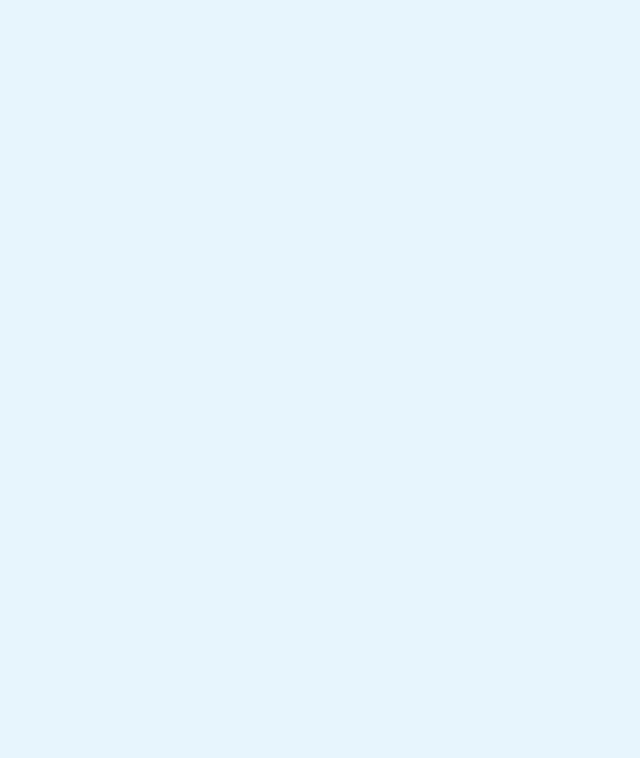
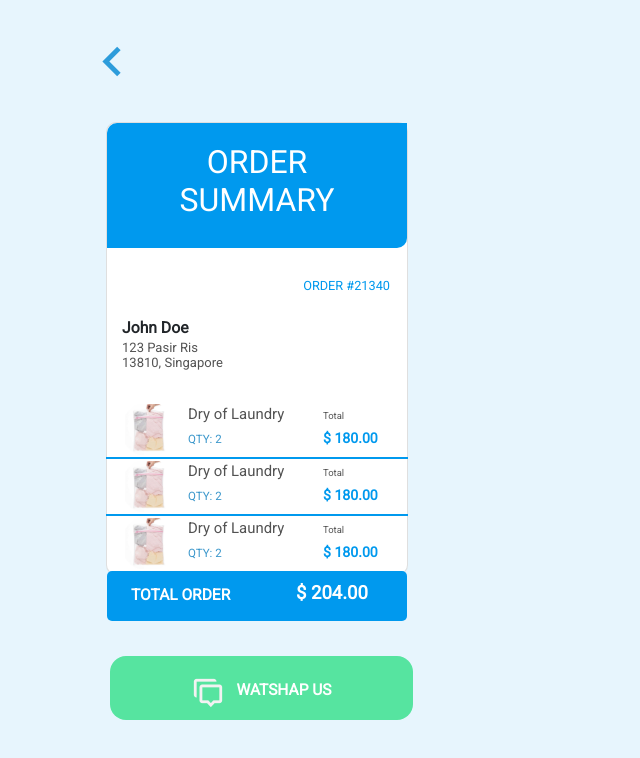
Before and after one commit to abdulmajid34/Technical-test-Pte-Ltd, a Vue app: page /invoice in a window 1280 px wide. Before the commit this address had no page. Shown: the top 758 px of the page, without its empty margins (0-640 px from the left). Built offline with nearby package versions, Linux system fonts and the light colour scheme.

Commit message:
feat: added layout invoice

```diff
--- a/src/components/LatestProduct.vue
+++ b/src/components/LatestProduct.vue
@@ -21,7 +21,8 @@
     export default {
         name: "LatestProduct",
         props: {
-            list: Object
+            list: Object,
+            idx: Number
         },
         methods: {
             moneyFormat(price) {
--- a/src/components/PreviousOrder.vue
+++ b/src/components/PreviousOrder.vue
@@ -30,6 +30,7 @@
                             180.00</span>
                     </div>
                     <div class="col-4">
+                        <router-link to="/invoice" style="text-decoration: none;">
                             <div class="p-4"
                                 style="background: linear-gradient(to bottom right ,#2D9CDB, #0099EE, #CAECFF); width: 90px; height: 96px;">
                                 <img src="../assets/images/note.png" style="width: 46px; height: 46px;" alt="invoice_img">
@@ -37,6 +38,7 @@
                                     style="font-size: 10.45px; line-height: 12.24px; font-weight: 500; color: #ffff; padding-top: 6px;">
                                     INVOICE</p>
                             </div>
+                        </router-link>
                     </div>
                 </div>
             </div>
--- a/src/router/index.js
+++ b/src/router/index.js
@@ -1,5 +1,6 @@
 import { createRouter, createWebHistory } from 'vue-router'
 import HomeView from '../views/HomeView.vue'
+import InvoicePage from '../views/InvoicePage.vue'
 
 const router = createRouter({
   history: createWebHistory(import.meta.env.BASE_URL),
@@ -10,13 +11,19 @@ const router = createRouter({
       component: HomeView
     },
     {
-      path: '/about',
-      name: 'about',
-      // route level code-splitting
-      // this generates a separate chunk (About.[hash].js) for this route
-      // which is lazy-loaded when the route is visited.
-      component: () => import('../views/AboutView.vue')
-    }
+      path: '/invoice',
+      name: 'invoice',
+      component: InvoicePage
+    },
+
+    // {
+    //   path: '/about',
+    //   name: 'about',
+    //   // route level code-splitting
+    //   // this generates a separate chunk (About.[hash].js) for this route
+    //   // which is lazy-loaded when the route is visited.
+    //   component: () => import('../views/AboutView.vue')
+    // }
   ]
 })
 
--- a/src/views/AboutView.vue
+++ /dev/null
@@ -1,15 +0,0 @@
-<template>
-  <div class="about">
-    <h1>This is an about page</h1>
-  </div>
-</template>
-
-<style>
-@media (min-width: 1024px) {
-  .about {
-    min-height: 100vh;
-    display: flex;
-    align-items: center;
-  }
-}
-</style>
--- a/src/views/HomeView.vue
+++ b/src/views/HomeView.vue
@@ -26,7 +26,7 @@
 
       <div class="card-product">
         <div v-for="(list, idx) in listProduct" :key="idx" class="card-content">
-          <LatestProduct :list="list" />
+          <LatestProduct :list="list" :idx="idx" />
         </div>
       </div>
     </div>
--- /dev/null
+++ b/src/views/InvoicePage.vue
@@ -0,0 +1,227 @@
+<template>
+    <section>
+        <div class="container">
+            <router-link to="/">
+                <div style="margin-top: 32px;">
+                    <img class="icon-chev" src="../assets/images/chevron_left.png"  alt="back_icon">
+                </div>
+            </router-link>
+
+            <div class="card card-style mx-4">
+                <div class="title-style">
+                    <h2 class="">ORDER SUMMARY</h2>
+                </div>
+
+                <div class="text-end order-style">
+                    <span>ORDER #21340</span>
+                </div>
+
+                <div style="margin-left: 15px; margin-top: 22.3px;">
+                    <span class="style-name">
+                        John Doe
+                    </span>
+                </div>
+                <div class="address-style">
+                    <span>123 Pasir Ris</span> <br>
+                    <span>13810, Singapore</span>
+                </div>
+
+                <div class="row" style="margin-top: 31px;">
+                    <div class="col-3">
+                        <div style="margin-left: 14px;">
+                            <img class="img-style-order" src="../assets/images/Mask_Group.png" alt="mask">
+                        </div>
+                    </div>
+                    <div class="col-5">
+                        <div>
+                            <span class="item-name-style">Dry of Laundry</span><br>
+                            <span class="qty-style" style="font-size: ;">QTY: 2</span>
+                        </div>
+                    </div>
+                    <div class="col-4">
+                        <div>
+                            <span class="total-style">Total</span><br>
+                            <span class="price-style">$ 180.00</span>
+                        </div>
+                    </div>
+
+                    <div style="margin-left: 11px; border: 1px solid #0099EE; width: 302px;"></div>
+                    <div class="col-3">
+                        <div style="margin-left: 14px;">
+                            <img class="img-style-order" src="../assets/images/Mask_Group.png" alt="mask">
+                        </div>
+                    </div>
+                    <div class="col-5">
+                        <div>
+                            <span class="item-name-style">Dry of Laundry</span><br>
+                            <span class="qty-style" style="font-size: ;">QTY: 2</span>
+                        </div>
+                    </div>
+                    <div class="col-4">
+                        <div>
+                            <span class="total-style">Total</span><br>
+                            <span class="price-style">$ 180.00</span>
+                        </div>
+                    </div>
+
+                    <div style="margin-left: 11px; border: 1px solid #0099EE; width: 302px;"></div>
+                    <div class="col-3">
+                        <div style="margin-left: 14px;">
+                            <img class="img-style-order" src="../assets/images/Mask_Group.png" alt="mask">
+                        </div>
+                    </div>
+                    <div class="col-5">
+                        <div>
+                            <span class="item-name-style">Dry of Laundry</span><br>
+                            <span class="qty-style" style="font-size: ;">QTY: 2</span>
+                        </div>
+                    </div>
+                    <div class="col-4">
+                        <div>
+                            <span class="total-style">Total</span><br>
+                            <span class="price-style">$ 180.00</span>
+                        </div>
+                    </div>
+
+                    <div class="total-order-style">
+                        <div class="row">
+                            <div class="col-6">
+                                <div style="margin: 12px;">
+                                    <span class="text-total-order">TOTAL ORDER</span>
+                                </div>
+                            </div>
+                            <div class="col-6">
+                                <div style="margin: 11px;" class="px-3">
+                                    <span class="text-price-style">$ 204.00</span>
+                                </div>
+                            </div>
+                        </div>
+                    </div>
+
+                    <div class="content-watshapp-style">
+                        <div style="margin-right: 11px;">
+                            <img src="../assets/images/chat_alt.png" alt="icon" style="width: 34px;">
+                        </div>
+                        <div style="padding: 5px 0; font-weight: 700; font-size: 15.51px; line-height: 18.17px; color: #fff;">
+                            <span>WATSHAP US</span>
+                        </div>
+                    </div>
+                </div>
+            </div>
+
+        </div>
+    </section>
+</template>
+
+<style scoped>
+    .icon-chev {
+        width: 59px;
+        height: 59px;
+    }
+
+    .card-style {
+        width: 302px;
+        height: 453px;
+        margin-top: 31px;
+        border-radius: 10px;
+    }
+
+    .title-style {
+        border-radius: 10px 0;
+        background-color: #0099EE;
+        padding: 20px;
+        text-align: center;
+        color: #fff;
+    }
+
+    .order-style {
+        margin-top: 31px;
+        margin-right: 17px;
+        font-size: 12.74px;
+        font-weight: 400;
+        line-height: 14.93px;
+        color: #0099EE;
+    }
+
+    .style-name {
+        font-size: 15.72px;
+        font-weight: 700;
+        line-height: 18.42px;
+
+    }
+
+    .address-style {
+        font-weight: 400;
+        font-size: 13.04px;
+        line-height: 15.28px;
+        color: #535353;
+        margin-left: 15px;
+    }
+
+    .img-style-order {
+        width: 55px;
+    }
+
+    .item-name-style {
+        font-size: 14.91px;
+        line-height: 17.47px;
+        font-weight: 500;
+        color: #525252;
+    }
+
+    .qty-style {
+        font-size: 11.56px;
+        font-weight: 400;
+        line-height: 13.55px;
+        color: #3B97CB;
+    }
+
+    .total-style {
+        font-weight: 400;
+        font-size: 9.47px;
+        line-height: 11.1px;
+        color: #535353;
+    }
+
+    .price-style {
+        font-weight: 700;
+        font-size: 14.1px;
+        line-height: 16.53px;
+        color: #0099EE;
+    }
+
+    .total-order-style {
+        width: 300px;
+        height: 50px;
+        background-color: #0099EE;
+        margin-left: 12px;
+        border-radius: 5px;
+    }
+
+    .text-total-order {
+        font-weight: 700;
+        font-size: 15.51px;
+        line-height: 18.17px;
+        color: #fff;
+    }
+
+    .text-price-style {
+        color: #fff;
+        font-weight: 700;
+        font-size: 18.51px;
+        line-height: 21.69px;
+    }
+
+    .content-watshapp-style {
+        width: 303px;
+        height: 64px;
+        border-radius: 16px;
+        background-color: #56E4A0;
+        margin-top: 35px;
+        margin-left: 15px;
+        display: flex;
+        flex-direction: row;
+        justify-content: center;
+        padding: 20px 0;
+    }
+</style>
```
Lines whose indentation alone changed are shown as unchanged.
